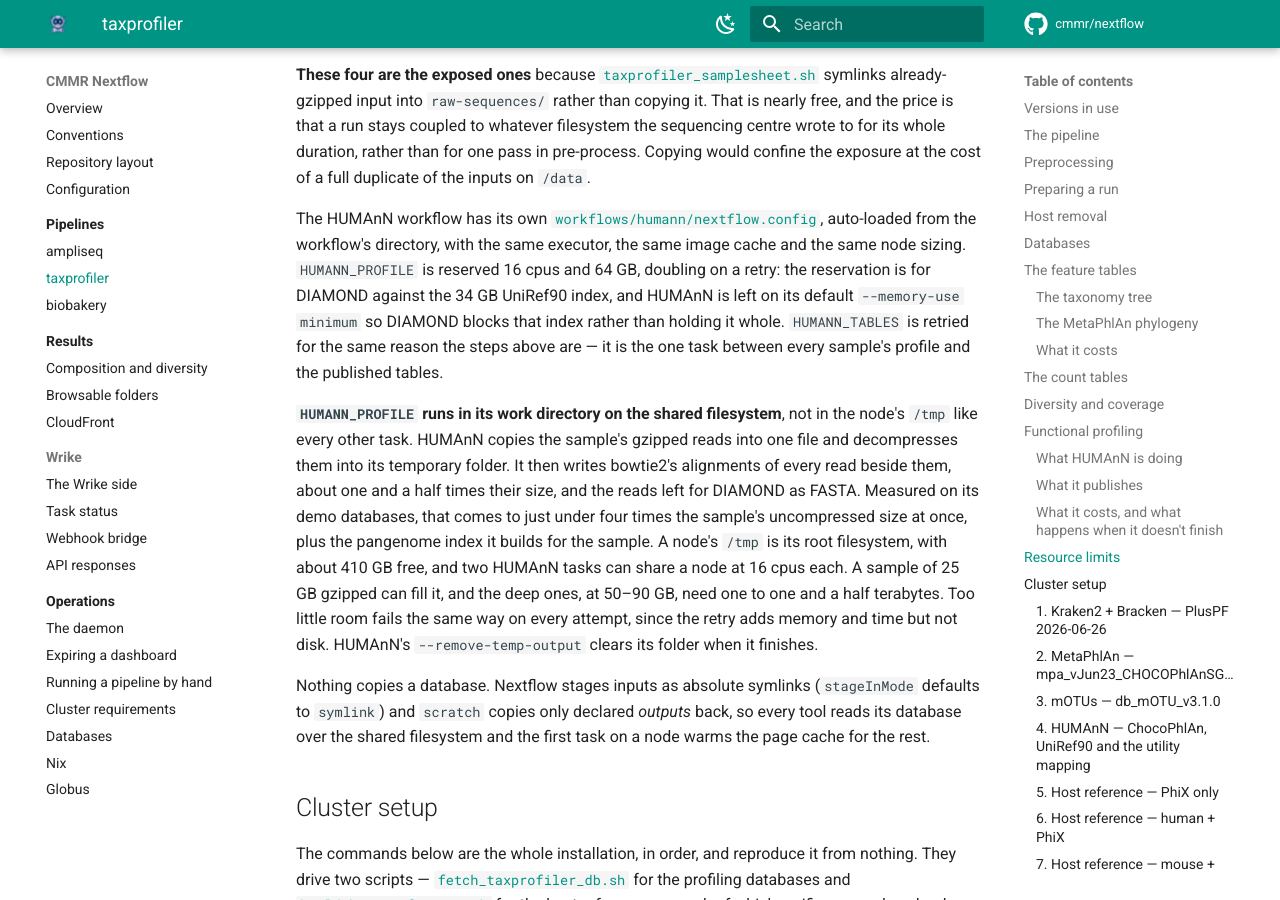
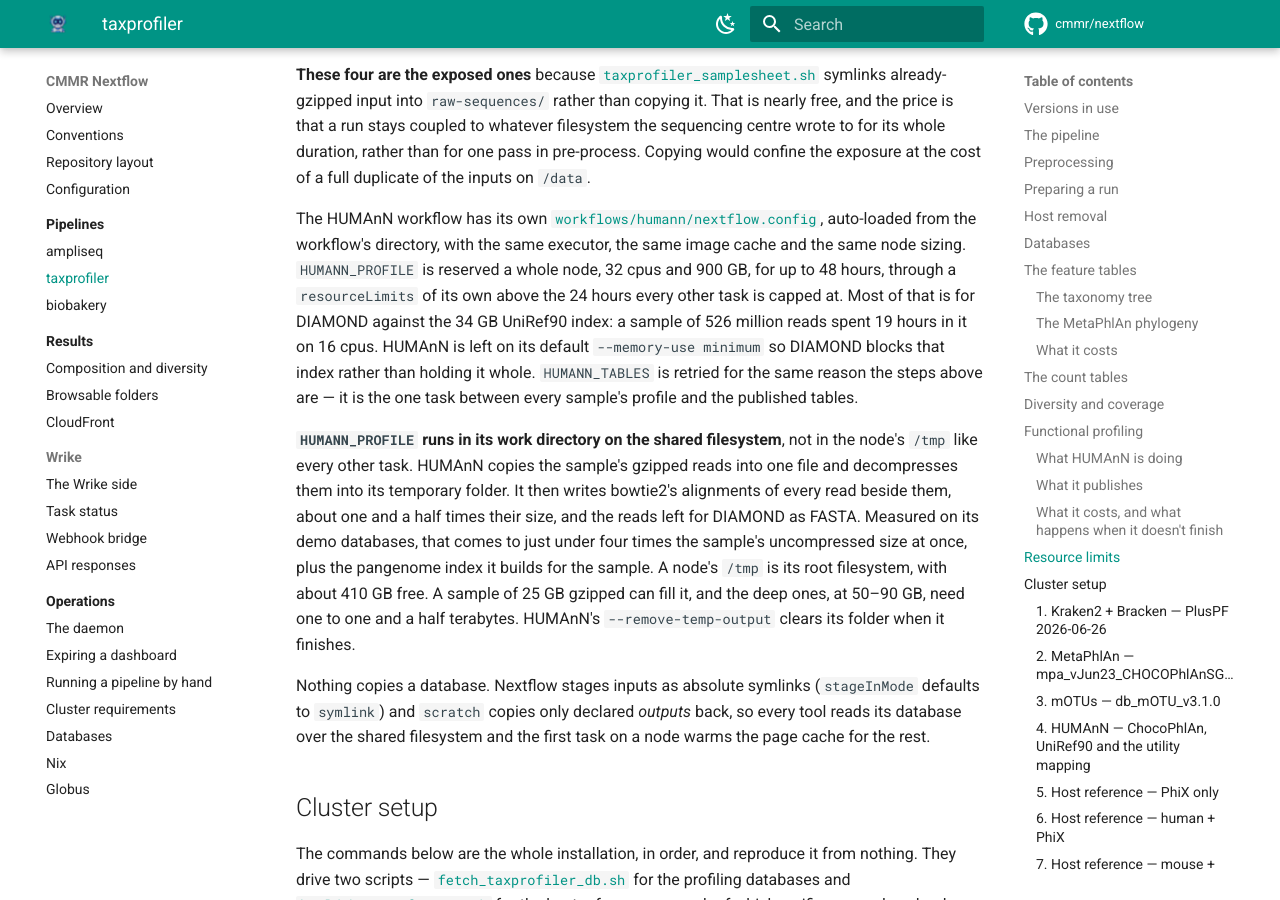
Before and after one commit to cmmr/nextflow, an MkDocs documentation site: the page built from docs/pipelines/taxprofiler.md, in a window 1280 px wide and 900 px high, scrolled down 23044 px. Built offline with MkDocs 1.6.1 and Material for MkDocs 9.7.7, drawn with Linux system fonts in a browser that asks for light colours; comment, search, counter and statistics services are not loaded; some of the changed text lies outside the part shown.

Commit message:
Give HUMAnN a whole node and explain runs Slurm kills
Sample 4271 of run ldxzrmer, 526 million cleaned reads, needed about
25 hours of HUMAnN on 16 cpus. Its first attempt hit the 20-hour limit,
resourceLimits capped the retry at 24 hours, and the 48-hour head job
ran out while the retry was still going, failing the whole run.

HUMANN_PROFILE, in biobakery's Slurm config and in the humann workflow
taxprofiler runs, now gets a whole node - 32 cpus and 900 GB - for up
to 48 hours through a resourceLimits of its own, and is not retried: a
sample that does not finish is left out of the tables. wrike_job.sh's
limit goes from 48 to 60 hours.

A head job Slurm kills cannot explain itself, so wrike_task_handler.sh
records its id as .slurm.job_id and wrike_followup.sh asks sacct, then
scontrol, how it ended. For a time limit, memory, a cancellation, a
failed node or preemption it writes the message itself, with the tasks
nextflow still had running; a job that failed without a message gets
its exit status. run_history.tsv records those outcomes as Timeout,
OutOfMemory, Cancelled, NodeFail and Preempted.

A killed nextflow also leaves its tasks running, so the follow-up
cancels every job still queued or running from below the run directory
and names them in the message. wrike_delete_handler.sh does the same on
teardown, through cancel_run_tasks in utilities.sh.

Co-Authored-By: Claude Opus 5.5 <noreply@anthropic.com>

```diff
--- a/docs/pipelines/taxprofiler.md
+++ b/docs/pipelines/taxprofiler.md
@@ -916,9 +916,9 @@ input reads, is a policy question rather than a code one.
 
 **One sample that cannot be finished is not a failed run.**
 [`workflows/humann/nextflow.config`](../../workflows/humann/nextflow.config)
-retries a HUMAnN task once with more memory and more time, then ignores it, and
-the tables are built from the samples that did finish — the same treatment
-`NONPAREIL_NONPAREIL` gets, and for the same reason.
+gives a HUMAnN task a whole node for up to 48 hours and ignores it if it fails,
+without a retry, and the tables are built from the samples that did finish — the
+same treatment `NONPAREIL_NONPAREIL` gets, and for the same reason.
 
 **Nothing in this step is fatal to the run either.** Missing databases, missing
 reads, an unreadable profile, or the workflow failing outright all leave the
@@ -983,9 +983,11 @@ duplicate of the inputs on `/data`.
 The HUMAnN workflow has its own
 [`workflows/humann/nextflow.config`](../../workflows/humann/nextflow.config),
 auto-loaded from the workflow's directory, with the same executor, the same
-image cache and the same node sizing. `HUMANN_PROFILE` is reserved 16 cpus and
-64 GB, doubling on a retry: the reservation is for DIAMOND against the 34 GB
-UniRef90 index, and HUMAnN is left on its default `--memory-use minimum` so
+image cache and the same node sizing. `HUMANN_PROFILE` is reserved a whole node,
+32 cpus and 900 GB, for up to 48 hours, through a `resourceLimits` of its own
+above the 24 hours every other task is capped at. Most of that is for DIAMOND
+against the 34 GB UniRef90 index: a sample of 526 million reads spent 19 hours
+in it on 16 cpus. HUMAnN is left on its default `--memory-use minimum` so
 DIAMOND blocks that index rather than holding it whole. `HUMANN_TABLES` is
 retried for the same reason the steps above are — it is the one task between
 every sample's profile and the published tables.
@@ -997,11 +999,9 @@ bowtie2's alignments of every read beside them, about one and a half times their
 size, and the reads left for DIAMOND as FASTA. Measured on its demo databases,
 that comes to just under four times the sample's uncompressed size at once,
 plus the pangenome index it builds for the sample. A node's `/tmp` is its root
-filesystem, with about 410 GB free, and two HUMAnN tasks can share a node at 16
-cpus each. A sample of 25 GB gzipped can fill it, and the deep ones, at 50–90 GB,
-need one to one and a half terabytes. Too little room fails the same way on every attempt, since
-the retry adds memory and time but not disk. HUMAnN's `--remove-temp-output`
-clears its folder when it finishes.
+filesystem, with about 410 GB free. A sample of 25 GB gzipped can fill it, and
+the deep ones, at 50–90 GB, need one to one and a half terabytes. HUMAnN's
+`--remove-temp-output` clears its folder when it finishes.
 
 Nothing copies a database. Nextflow stages inputs as absolute symlinks
 (`stageInMode` defaults to `symlink`) and `scratch` copies only declared
```
Also changed, not shown: other parts of docs/pipelines/taxprofiler.md (+3 -3 lines), docs/conventions.md (+3 -1 lines), docs/index.md (+9 -2 lines), docs/operations/index.md (+2 -0 lines), docs/pipelines/biobakery.md (+16 -8 lines), 7 other files.
